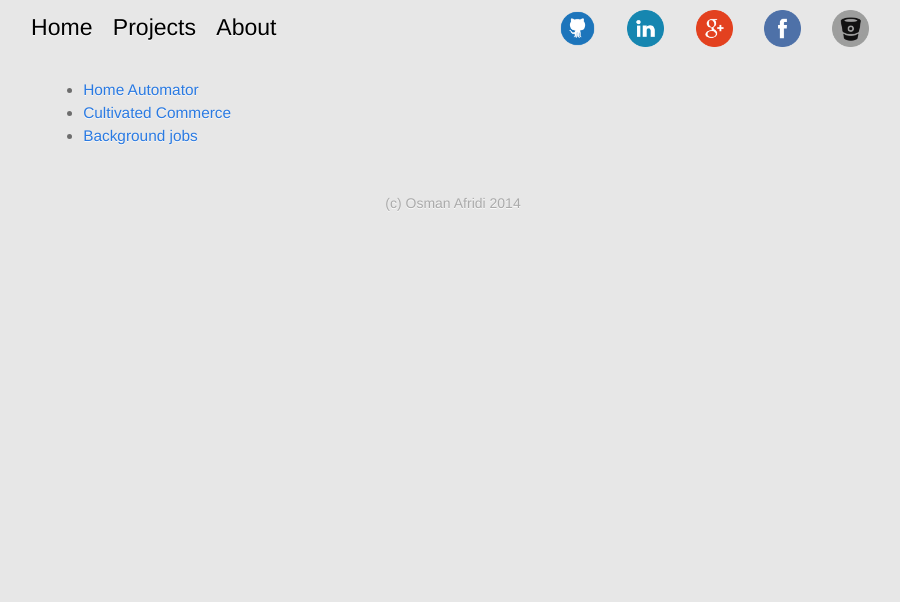
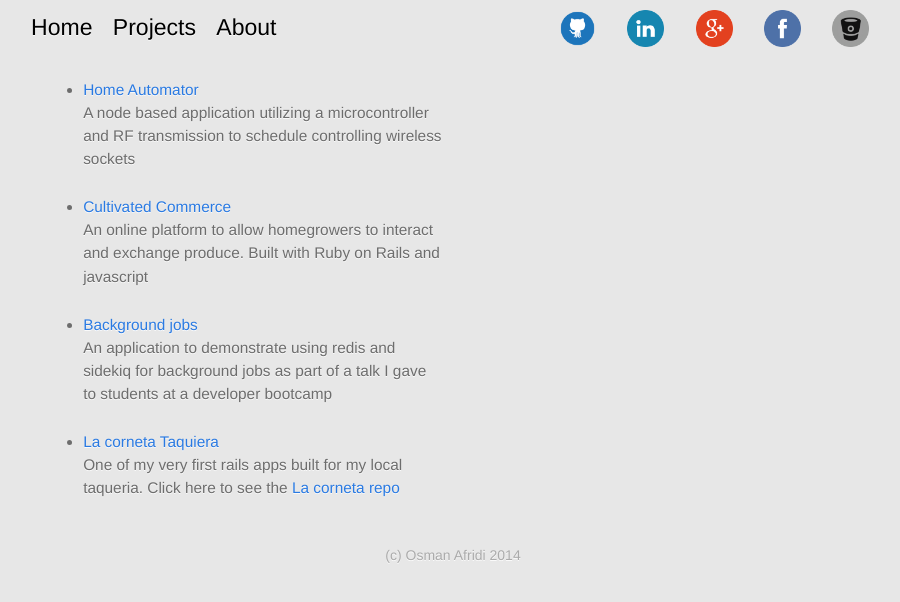
Before and after one commit to oafridi/oafridi.github.io, a Jekyll site: the page built from projects/index.html, in a window 1280 px wide. Shown: the top 602 px of the page, without its empty margins (187-1087 px from the left). Built offline with Jekyll 4.4.1, drawn with Linux system fonts in a browser that asks for light colours.

Commit message:
added descriptions to projects. added lacorneta

```diff
--- a/projects/index.html
+++ b/projects/index.html
@@ -4,7 +4,15 @@ layout: default
 <div class="about">
   <ul>
     <li><a href="https://github.com/oafridi/home_automation">Home Automator</a></li>
+    <p>A node based application utilizing a microcontroller and RF transmission to schedule controlling wireless sockets</p>
     <li><a href="https://github.com/oafridi/cultivated_commerce">Cultivated Commerce</a></li>
+    <p>An online platform to allow homegrowers to interact and exchange produce. Built with Ruby on Rails and javascript</p>
     <li><a href="https://github.com/oafridi/background_demo">Background jobs</a></li>
+    <p>An application to demonstrate using redis and sidekiq for background jobs as part of a talk I gave to students at a developer bootcamp</p>
+    <li><a href="https://lacorneta.herokuapp.com">La corneta Taquiera</a></li>
+    <p>
+      One of my very first rails apps built for my local taqueria. Click here to see the
+    <a href="https://bitbucket.org/sircommitsalot/lacorneta">La corneta repo</a>
+    </p>
   </ul>
 </div>
```
